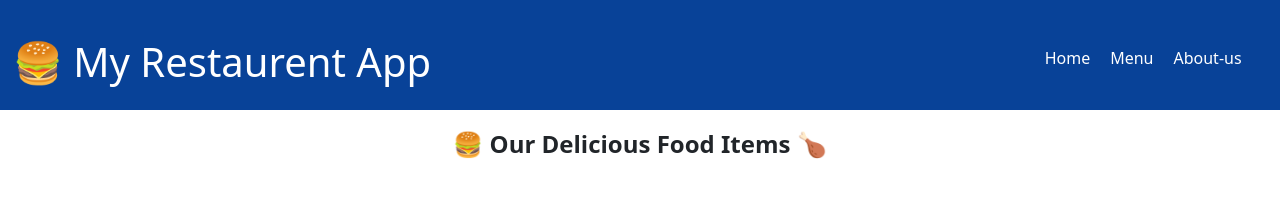
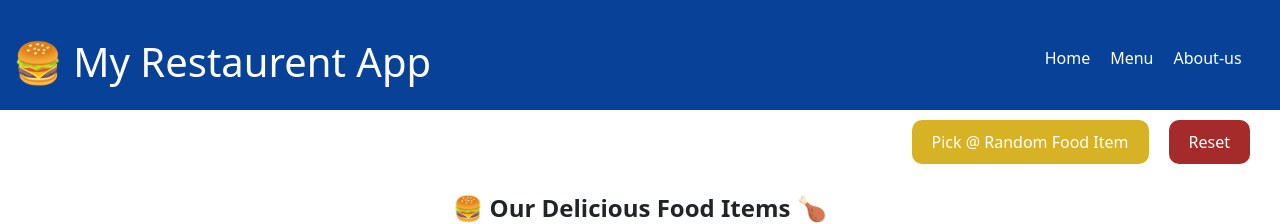
Before and after one commit to meergulshan/my-react-app, a React (Vite) app: page / in a window 1280 px wide. Shown: the top 224 px of the page. Built offline with nearby package versions, Linux system fonts and the light colour scheme.

Commit message:
HomePage Added in App.tsx

```diff
--- a/src/App.tsx
+++ b/src/App.tsx
@@ -1,11 +1,9 @@
 
-import Fooditem from "./components/FoodItems/FoodItem";
-import Navbar from "./components/Navbar/Navbar";
+import HomePage from "./pages/HomePage";
 function App (){
   return(
     <div>
-      <Navbar/>
-      <Fooditem/>
+      <HomePage/>
     </div>
   )
 }
```
